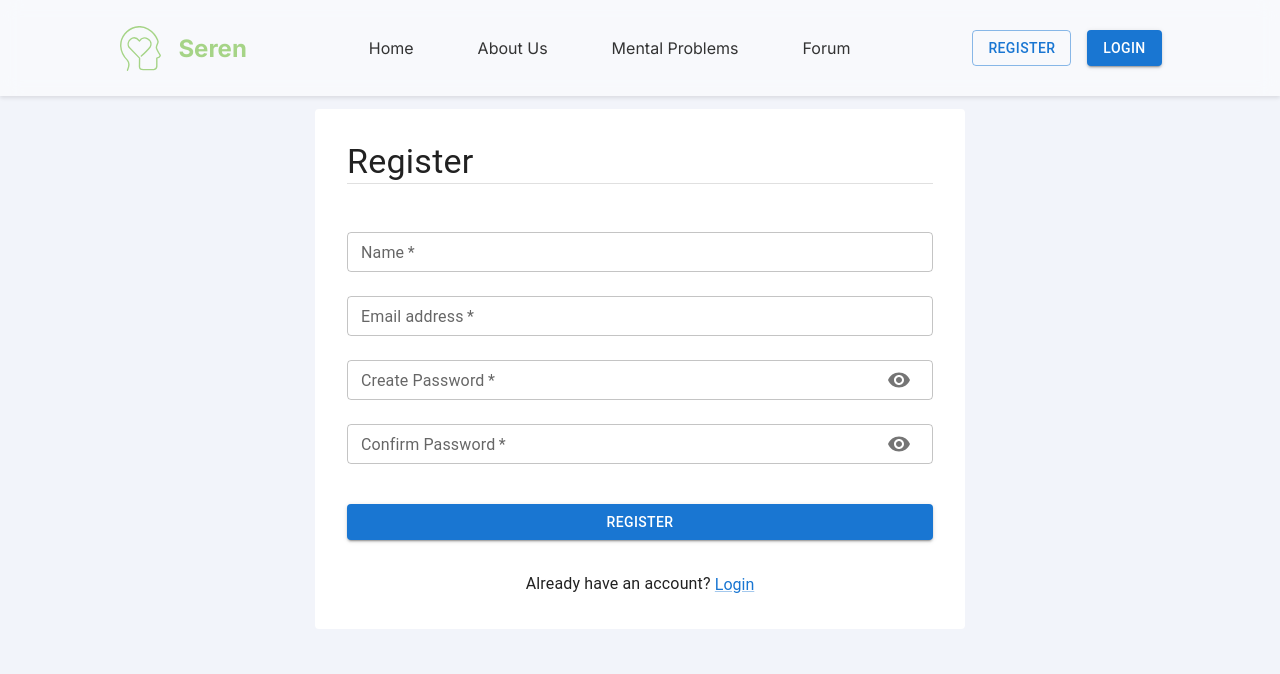
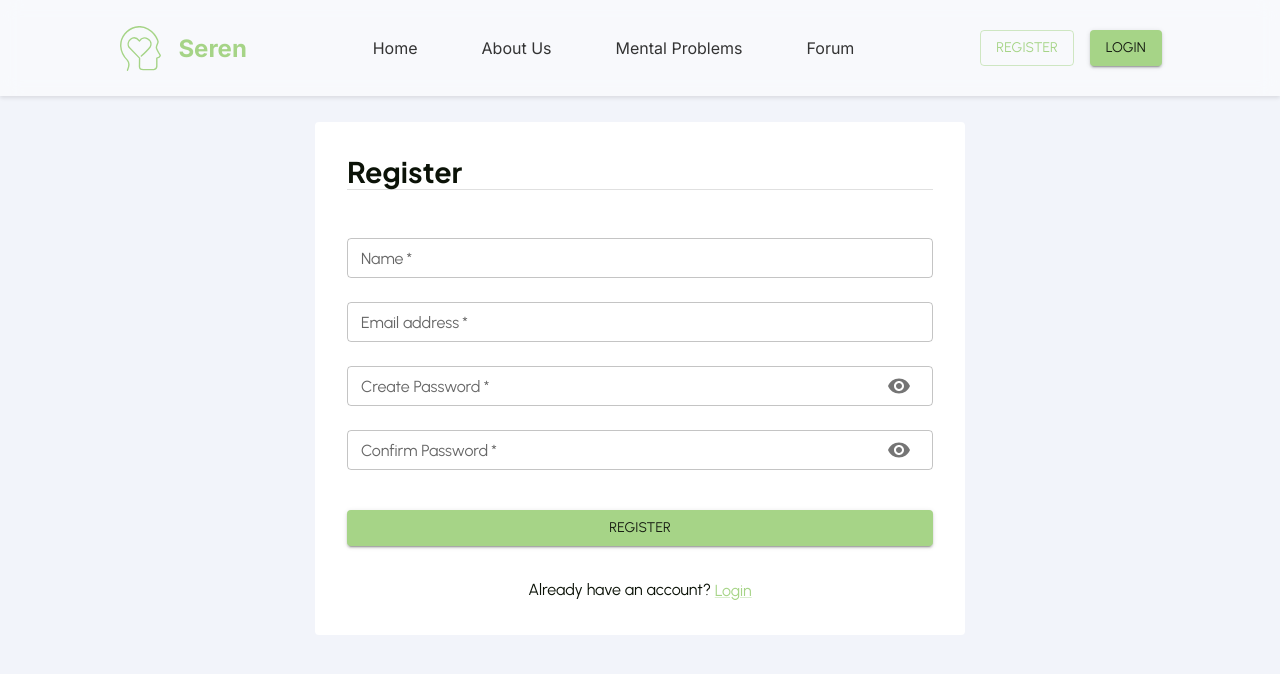
Before and after one commit to febriaaan22/milestone2, a Next.js app: page /register in a window 1280 px wide. Shown: the top 674 px of the page. Built offline with nearby package versions, Linux system fonts and the light colour scheme.

Commit message:
SS-4 feat: add theme for mui typography and pallete

```diff
--- a/src/app/layout.tsx
+++ b/src/app/layout.tsx
@@ -1,3 +1,6 @@
+import React from "react";
+import { ThemeProvider } from "@mui/material/styles";
+import theme from "./theme";
 import type { Metadata } from "next";
 import { Inter } from "next/font/google";
 import "./globals.css";
@@ -15,8 +18,10 @@ export default function RootLayout({
   children: React.ReactNode;
 }>) {
   return (
-    <html lang="en">
-      <body className={inter.className}>{children}</body>
-    </html>
+    <ThemeProvider theme={theme}>
+      <html lang="en">
+        <body className={inter.className}>{children}</body>
+      </html>
+    </ThemeProvider>
   );
 }
--- /dev/null
+++ b/src/app/theme.ts
@@ -0,0 +1,72 @@
+"use client";
+
+import { createTheme } from "@mui/material/styles";
+
+declare module "@mui/material/styles" {
+  interface Palette {
+    accent: Palette["primary"];
+  }
+  interface PaletteOptions {
+    accent?: PaletteOptions["primary"];
+  }
+}
+
+const theme = createTheme({
+  typography: {
+    fontFamily: "Urbanist, sans-serif",
+    h1: {
+      fontFamily: "Plus Jakarta Sans, sans-serif",
+      fontWeight: 700,
+      fontSize: "4.210rem",
+    },
+    h2: {
+      fontFamily: "Plus Jakarta Sans, sans-serif",
+      fontWeight: 700,
+      fontSize: "3.158rem",
+    },
+    h3: {
+      fontFamily: "Plus Jakarta Sans, sans-serif",
+      fontWeight: 700,
+      fontSize: "2.369rem",
+    },
+    h4: {
+      fontFamily: "Plus Jakarta Sans, sans-serif",
+      fontWeight: 700,
+      fontSize: "1.777rem",
+    },
+    h5: {
+      fontFamily: "Plus Jakarta Sans, sans-serif",
+      fontWeight: 700,
+      fontSize: "1.333rem",
+    },
+    body1: {
+      fontSize: "1rem",
+    },
+    body2: {
+      fontSize: "0.875rem",
+    },
+    subtitle1: {
+      fontSize: "1.25rem",
+    },
+  },
+
+  palette: {
+    text: {
+      primary: "#0b1207",
+    },
+    background: {
+      default: "#f2f4fa",
+    },
+    primary: {
+      main: "#a6d487",
+    },
+    secondary: {
+      main: "#8fd6a9",
+    },
+    accent: {
+      main: "#78ceb4",
+    },
+  },
+});
+
+export default theme;
--- a/src/components/CTAForumCard/CTAForumCard.module.scss
+++ b/src/components/CTAForumCard/CTAForumCard.module.scss
@@ -1,5 +1,8 @@
-@import url('https://fonts.googleapis.com/css?family=Plus%20Jakarta%20Sans:700|Urbanist:400');
-
+.container {
+  width: 100vw;
+  display: flex;
+  justify-content: center;
+}
 .card {
     padding: 50px 20px;
     background: #fff;
@@ -11,12 +14,9 @@
     flex-direction: row;
     align-items: center;
     justify-content: space-around;
-    gap: 45px;
+    gap: 16px;
   }
 
   .title {
-    font-family: 'Plus Jakarta Sans', sans-serif;
-    color: black;
-    font-weight: 700;
-    width: 270px;
+    width: 13vw;
   }
--- a/src/components/CTAForumCard/index.tsx
+++ b/src/components/CTAForumCard/index.tsx
@@ -1,5 +1,5 @@
 import React from "react";
-import { Box, Typography } from "@mui/material";
+import { Box, Card, Typography } from "@mui/material";
 import { useRouter } from "next/navigation";
 import { PrimaryButton } from "..";
 import styles from "./CTAForumCard.module.scss";
@@ -12,11 +12,13 @@ const CTAForumCard: React.FC = () => {
   };
 
   return (
-    <Box className={styles.card}>
-      <Typography variant="h5" component="h2" className={styles.title}>
-        Find What You Looking For
-      </Typography>
-      <PrimaryButton text="Go To Forum" onClick={goToForum} />
+    <Box className={styles.container}>
+      <Card className={styles.card}>
+        <Typography variant="h5" component="h2" className={styles.title}>
+          Find What You Looking For
+        </Typography>
+        <PrimaryButton text="Go To Forum" onClick={goToForum} />
+      </Card>
     </Box>
   );
 };
--- a/src/components/LoginForm/LoginForm.module.scss
+++ b/src/components/LoginForm/LoginForm.module.scss
@@ -7,8 +7,6 @@
 
   .title {
     text-align: left;
-    font-family: 'Plus Jakarta Sans', sans-serif;
-    font-weight: 700;
     margin-bottom: 8px;
   }
 
--- a/src/components/LoginForm/index.tsx
+++ b/src/components/LoginForm/index.tsx
@@ -28,7 +28,7 @@ const LoginForm: React.FC<LoginFormProps> = ({ onLogin, onRegisterClick }) => {
   };
 
   return (
-    <Box sx={{ display: "flex", justifyContent: "center", marginTop: "6vw" }}>
+    <Box sx={{ display: "flex", justifyContent: "center", marginTop: "7vw" }}>
       <Paper elevation={0} className={styles.wrapper}>
         <Typography variant="h4" className={styles.title}>
           Login
--- a/src/components/RegisterForm/RegisterForm.module.scss
+++ b/src/components/RegisterForm/RegisterForm.module.scss
@@ -7,8 +7,6 @@
 
 .title {
     text-align: left;
-    font-family: 'Plus Jakarta Sans', sans-serif;
-    font-weight: 700;
     margin-bottom: 8px;
 
 }
--- a/src/components/RegisterForm/index.tsx
+++ b/src/components/RegisterForm/index.tsx
@@ -32,7 +32,7 @@ const RegisterForm: React.FC<RegisterFormProps> = ({ onLoginClick }) => {
   };
 
   return (
-    <Box sx={{ display: "flex", justifyContent: "center", marginTop: "6vw" }}>
+    <Box sx={{ display: "flex", justifyContent: "center", marginTop: "7vw" }}>
       <Paper elevation={0} className={styles.wrapper}>
         <Typography variant="h4" className={styles.title}>
           Register
```
Also changed, not shown: src/app/page.tsx (+8 -89 lines).
